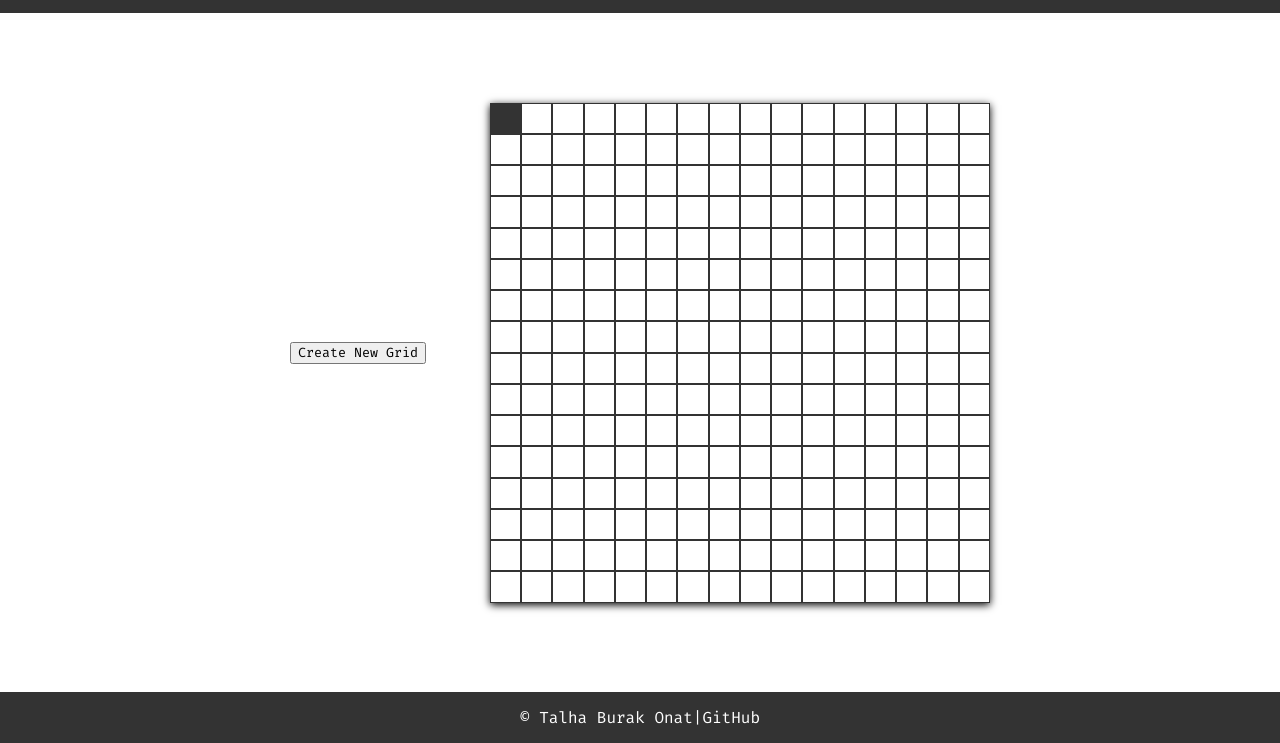
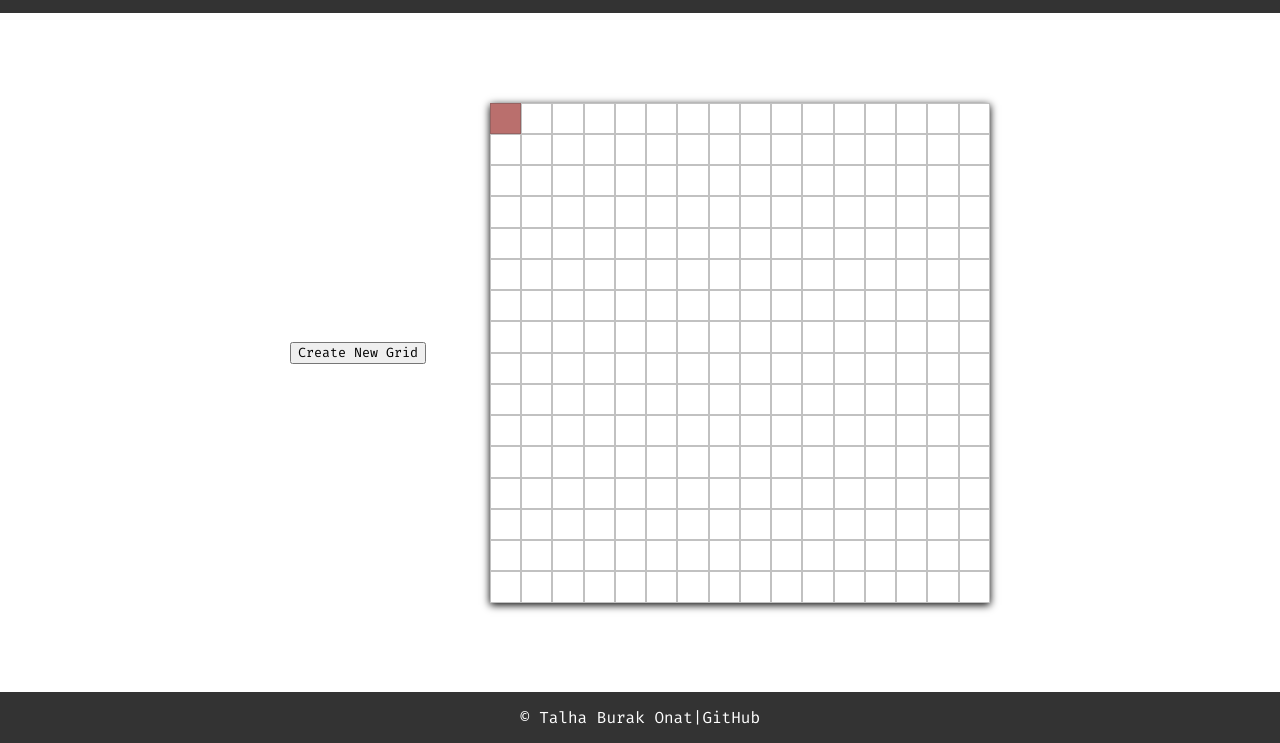
Before and after one commit to tburakonat/etch-a-sketch, a plain HTML site: page index.html in a window 1280 px wide. Both pictures are taken after a click on the element 505 px from the left and 175 px from the top of the page. Shown: the part 57-800 px from the top of the page. Drawn offline with Linux system fonts and the light colour scheme.

Commit message:
changed color to rainbow

```diff
--- a/script.js
+++ b/script.js
@@ -2,7 +2,7 @@ let gridItems = []
 let mousedown
 
 function createGrid(columns) {
-    let userInput = columns || prompt("How many columns do you want")
+    let userInput = columns || prompt("How many columns do you want (max. 64)")
     if (!userInput || userInput > 64) {
         userInput = 16
     }
@@ -19,10 +19,15 @@ function createGrid(columns) {
         gridContainer.style.gridTemplateColumns = `repeat(${userInput}, 1fr)`
         gridContainer.append(div)
     }
+
+    colorGridItems()
+}
+
+function colorGridItems() {
     gridItems = [...document.getElementsByClassName("grid-item")]
     gridItems.forEach(item => {
         item.addEventListener("click", (e) => {
-            toggleColor(e)
+            lightenColor(e)
         })
         item.addEventListener("mousedown", (e) => {
             mousedown = true
@@ -37,8 +42,43 @@ function createGrid(columns) {
 }
 
 function toggleColor(e) {
-    if (mousedown || e.type === "click") {
-        e.target.classList.toggle("colored")
+    if ( mousedown || e.type === "click") { // mousedown is a custom variable
+        const {randomB, randomG, randomR} = createNewColor()
+
+        e.target.style.backgroundColor = `rgba(${randomR},${randomG},${randomB})`
+    }
+}
+
+function lightenColor(e) {
+    const prevOpacity = window.getComputedStyle(e.target).opacity
+    const backgroundColor = window.getComputedStyle(e.target).backgroundColor
+
+    if (backgroundColor === "rgba(51, 51, 51, 0.1)") {
+        const {randomB, randomG, randomR} = createNewColor()
+
+        e.target.style.backgroundColor = `rgba(${randomR},${randomG},${randomB})`
+    }
+
+    if (prevOpacity > 0) {
+        const newOpacity = prevOpacity - 0.1
+        e.target.style.opacity = newOpacity
+    } else {
+        const {randomB, randomG, randomR} = createNewColor()
+
+        e.target.style.backgroundColor = `rgba(${randomR},${randomG},${randomB})`
+        e.target.style.opacity = prevOpacity + 1
+    }
+}
+
+function createNewColor() {
+    const randomR = Math.floor(Math.random() * 256)
+    const randomG = Math.floor(Math.random() * 256)
+    const randomB = Math.floor(Math.random() * 256)
+
+    return {
+        randomR,
+        randomG,
+        randomB,
     }
 }
 
--- a/styles.css
+++ b/styles.css
@@ -43,15 +43,11 @@ aside {
 }
 
 #grid-container div {
-    border: 0.5px solid #333;
+    border: 0.1px solid rgba(51, 51, 51, 0.3);
 }
 
 #grid-container div:hover {
-    background-color: rgba(51, 51, 51, 0.8);
-}
-
-.colored {
-    background-color: #333;
+    background-color: rgba(51, 51, 51, 0.1);
 }
 
 footer {
```
